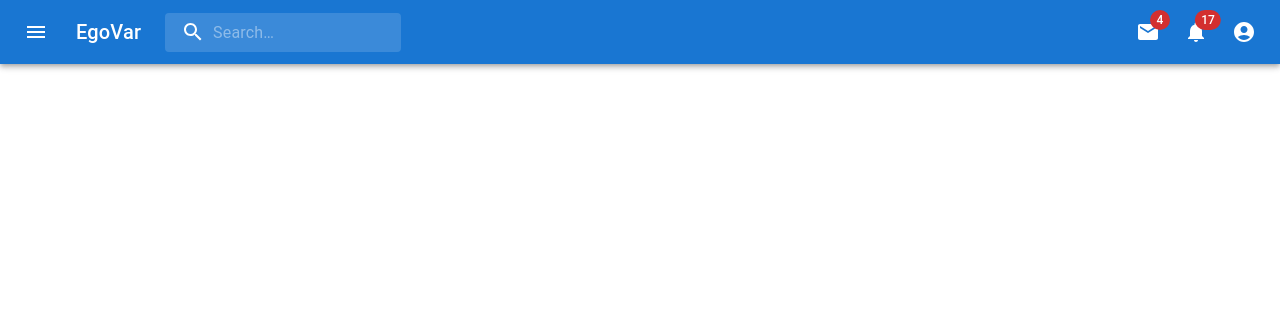
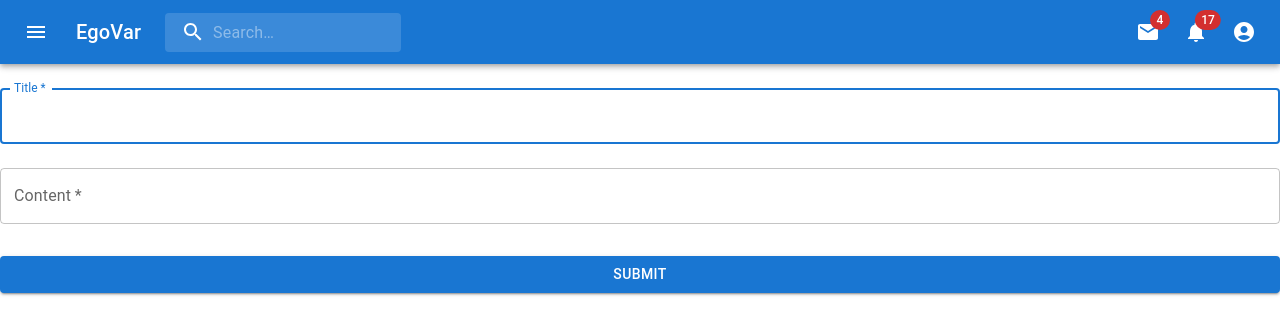
Before and after one commit to Hoooao/EgoV-Frontend, a React (Create React App) app: page /submit in a window 1280 px wide. Before the commit this address had no page. Shown: the top 334 px of the page. Built offline with nearby package versions, Linux system fonts and the light colour scheme.

Commit message:
mile2 finished

```diff
--- a/src/MainRouter.jsx
+++ b/src/MainRouter.jsx
@@ -2,6 +2,8 @@ import React from 'react'
 import { Route, Routes } from 'react-router-dom'
 import SignInSide from './containers/SignInSide'
 import Header from './containers/Header'
+import SubForm from './containers/SubForm'
+import Show from './containers/Show'
 
 const MainRouter = () => {
     return (
@@ -9,6 +11,8 @@ const MainRouter = () => {
             <Header />
             <Routes>
                 <Route path="/" element={<SignInSide />} />
+                <Route path="/submit" element={<SubForm />} />
+                <Route path="/show" element={<Show />} />
             </Routes>
 
 
--- /dev/null
+++ b/src/containers/Show/index.jsx
@@ -0,0 +1,38 @@
+
+//show the result of adding form
+import * as React from 'react'
+import axios from 'axios'
+
+export default function () {
+    let result = [];
+    const retrieveData = () => {
+         axios.get('/api/show').then(data => {
+
+            data.data.results.map(ele => {
+                result.push(ele);
+            })
+            console.log(result)
+            return (
+                <div>
+                    1111
+                    <ul>
+                        {result.map((ele,ind) => {
+                            return (
+                                <li key={ind}>
+                                    <h2>{ele.title}</h2>
+                                    <br/>
+                                    {ele.content}
+                                </li>
+
+                            )
+                        })}
+                    </ul>
+                </div>
+            )
+        })
+
+    }
+    return retrieveData();
+
+
+}
--- /dev/null
+++ b/src/containers/SubForm/index.jsx
@@ -0,0 +1,67 @@
+import * as React from 'react';
+import Avatar from '@mui/material/Avatar';
+import Button from '@mui/material/Button';
+import CssBaseline from '@mui/material/CssBaseline';
+import TextField from '@mui/material/TextField';
+import FormControlLabel from '@mui/material/FormControlLabel';
+import Checkbox from '@mui/material/Checkbox';
+import Link from '@mui/material/Link';
+import Paper from '@mui/material/Paper';
+import Box from '@mui/material/Box';
+import Grid from '@mui/material/Grid';
+import LockOutlinedIcon from '@mui/icons-material/LockOutlined';
+import Typography from '@mui/material/Typography';
+import { createTheme, ThemeProvider } from '@mui/material/styles';
+import axios from 'axios'
+
+function SubForm(){
+    const handleSubmit = (event) => {
+        event.preventDefault();
+        const data = new FormData(event.currentTarget);
+        let title = data.get('title')
+        let content = data.get('content');
+        axios.post('/api/submit', {
+            title,content
+          },{
+            headers:{
+                "Content-Type": "application/json"
+            }
+          }).then(function (response) {
+            console.log(response);
+          }).catch(function (error) {
+            console.log(error);
+          });
+      };
+    return (
+        <Box component="form" noValidate onSubmit={handleSubmit} sx={{ mt: 1 }}>
+              <TextField
+                margin="normal"
+                required
+                fullWidth
+                id="title"
+                label="Title"
+                name="title"
+                autoFocus
+              />
+              <TextField
+                margin="normal"
+                required
+                fullWidth
+                name="content"
+                label="Content"
+                type="content"
+                id="content"
+              />
+              <Button
+                type="submit"
+                fullWidth
+                variant="contained"
+                sx={{ mt: 3, mb: 2 }}
+              >
+                Submit
+              </Button>
+            </Box>
+    )
+}
+
+export default SubForm;
```
